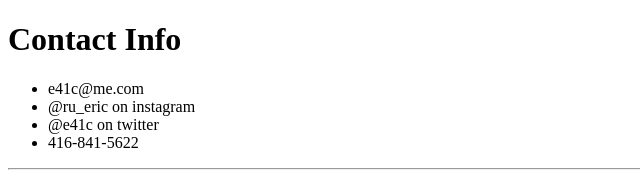
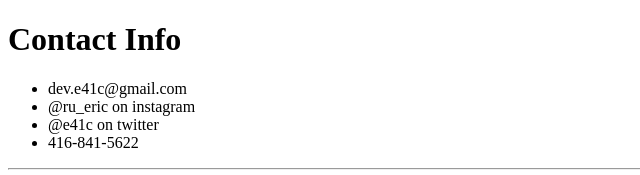
Before and after one commit to e41c/cv, a plain HTML site: page contact.html in a window 1280 px wide. Shown: the top 175 px of the page, 0-640 px from the left. Drawn offline with Linux system fonts and the light colour scheme.

Commit message:
Update contact.html

```diff
--- a/contact.html
+++ b/contact.html
@@ -9,7 +9,7 @@
 <body>
   <h1>Contact Info</h1>
   <ul>
-    <li>e41c@me.com</li>
+    <li>dev.e41c@gmail.com</li>
     <li>@ru_eric on instagram</li>
     <li>@e41c on twitter</li>
     <li>416-841-5622</li>
```
